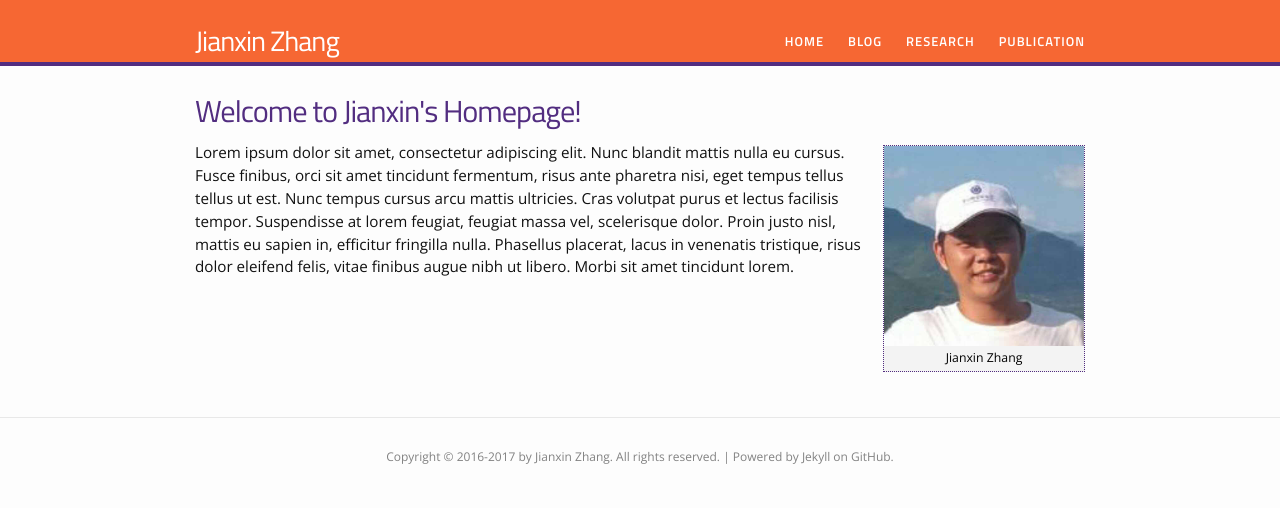
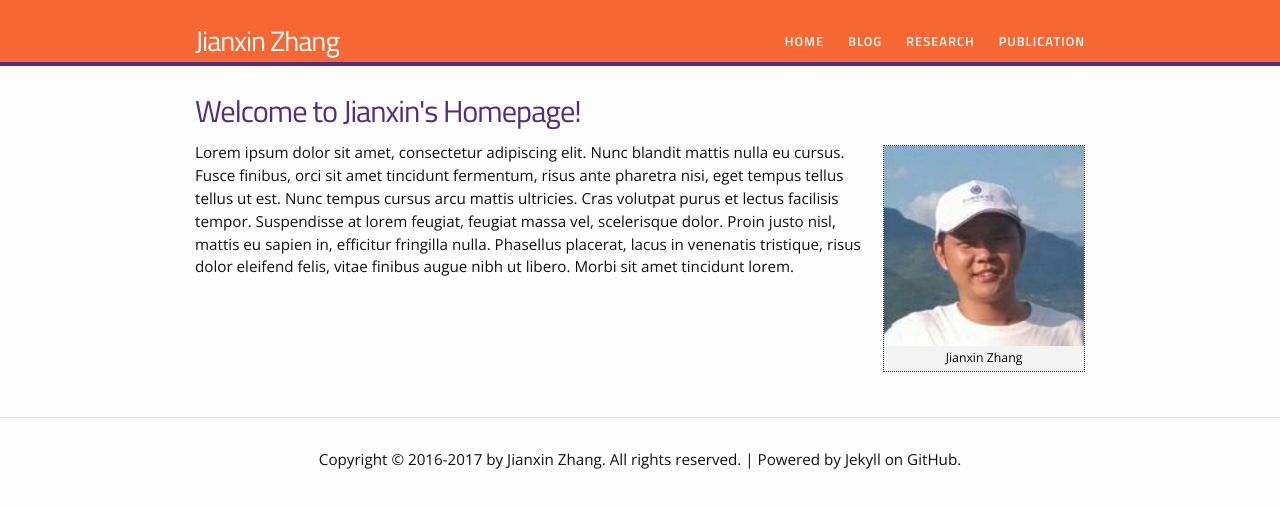
Before and after one commit to 0ZJX0/0ZJX0.github.io, a Jekyll site: the page built from index.html, in a window 1280 px wide. Shown: the top 508 px of the page. Built offline with Jekyll 4.4.1, drawn with Linux system fonts in a browser that asks for light colours.

Commit message:
Update footer.html

```diff
--- a/_includes/footer.html
+++ b/_includes/footer.html
@@ -1,10 +1,5 @@
 <footer class="site-footer">
   <div class="wrapper">
-<!--
-    <h2 class="footer-heading">{{ site.title }}</h2>
--->
-    <div class="footer-col-wrapper">
       <center>Copyright © 2016-2017 by Jianxin Zhang. All rights reserved. | Powered by Jekyll on GitHub.</center>
-    </div>
   </div>
 </footer>
```
